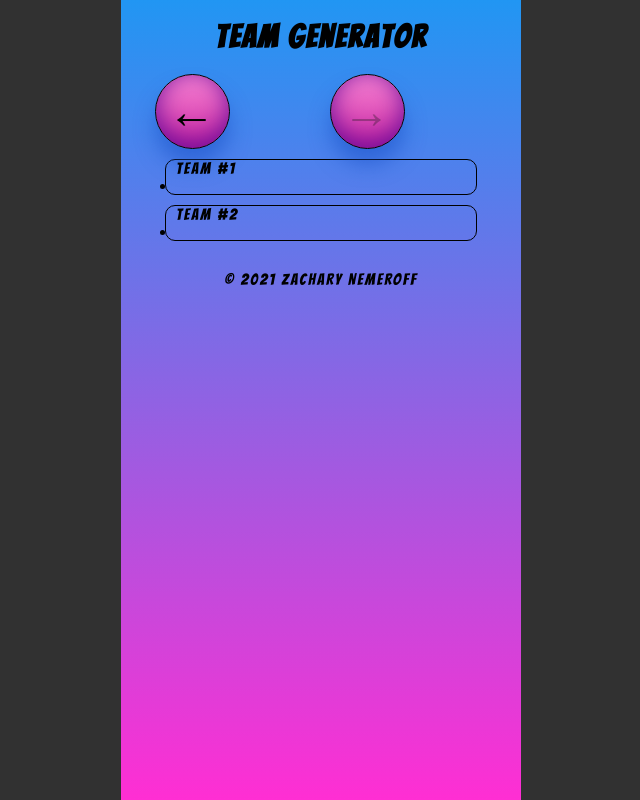
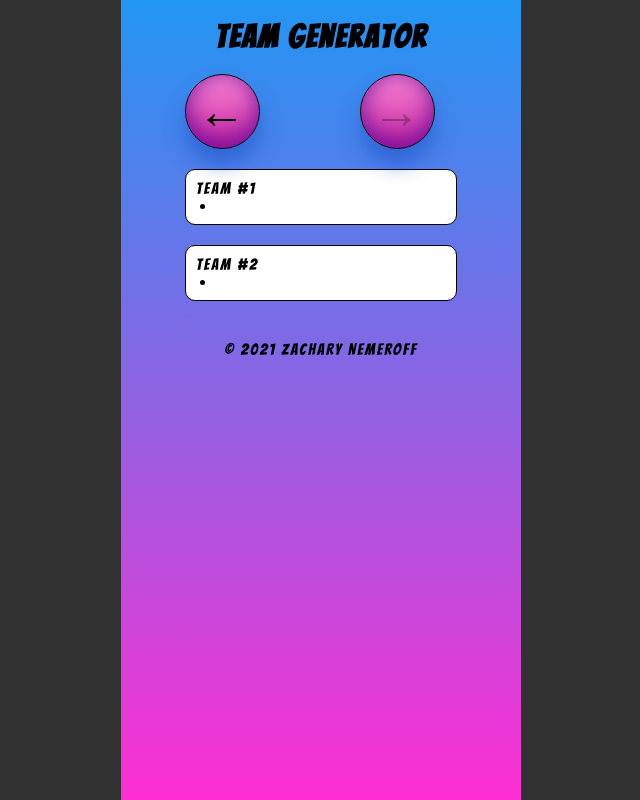
Before and after one commit to ZaneMeroff/team_gen, a Vue app: page /displayResults in a window 1280 px wide. Shown: the whole page, without its empty margins (319-959 px from the left). Built offline with nearby package versions, Linux system fonts and the light colour scheme.

Commit message:
Update style in TeamCard.vue

```diff
--- a/src/components/TeamCard.vue
+++ b/src/components/TeamCard.vue
@@ -22,13 +22,18 @@
 
 <style scoped>
 
+  ul {
+    margin-left: 20px;
+  }
+
   .team-card-perimeter-container {
     height: auto;
-    width: 300px;
+    width: 250px;
     border: 1px solid black;
-    margin: 10px;
+    margin: 20px 0px;
     border-radius: 10px;
-    padding-left: 10px;
+    padding: 10px;
+    background-color: #FFF;
   }
 
 </style>
```
